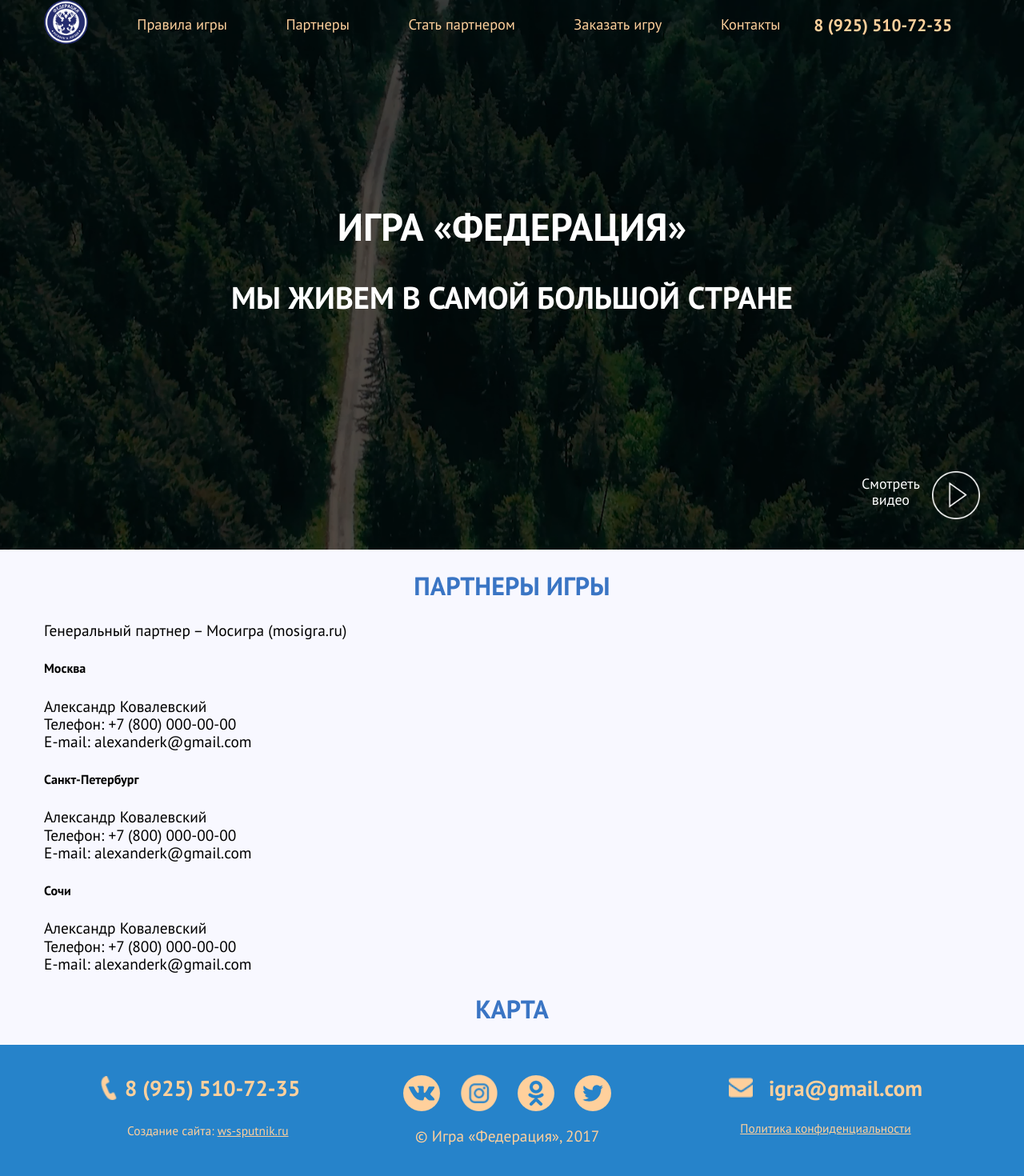
After one commit to Jeorgeo/171009-federation, a PHP site: page /partners.html in a window 1280 px wide. The commit adds this page. Shown: the whole page at 80% size. Run offline with PHP 8.4, Linux system fonts and the light colour scheme; some libraries are stand-ins or nearby versions.

Commit message:
171015-2100
Струтура "партнеры", "стать партнером"

```diff
--- a/css/style.css
+++ b/css/style.css
@@ -460,7 +460,7 @@ img {
   width: 90%;
 }
 
-.main h2,
+h2,
 .main h4 {
   text-transform: uppercase;
   font-size: 32px;
--- /dev/null
+++ b/partners.html
@@ -0,0 +1,149 @@
+<!DOCTYPE html>
+<html lang="ru">
+  <head>
+    <meta charset="utf-8">
+    <title></title>
+    <meta name="keywords" content="Игра Федерация">
+    <meta name="description" content="Игра Федерация">
+    <meta name="viewport" content="width=device-width initial-scale=1.0">
+    <link href="img/favicon.ico" rel="shortcut icon" type="image/x-icon" />
+    <link rel="stylesheet" type="text/css" href="css/normalize.css">
+    <link rel="stylesheet" type="text/css" href="css/style.css">
+    <link href="https://fonts.googleapis.com/css?family=PT+Sans:400,400i,700,700i&amp;subset=cyrillic" rel="stylesheet">
+  </head>
+  <body>
+    <header class="main-header">
+      <div class="container">
+        <div class="top-header clearfix">
+          <div class="left-panel">
+            <div id="js-toggle" class="left-panel__menu-toggle">
+              <button class="header-menu-toggle"><span>menu</span></button>
+            </div>
+            <nav class="mobile-menu">
+              <ul>
+                <li>Правила игры</li>
+                <li>Партнеры</li>
+                <li>Стать партнером</li>
+                <li>Заказать игру</li>
+                <li>Контакты</li>
+              </ul>
+            </nav>
+          </div>
+          <div class="logo-box">
+            <img src="img/fed_logo.png" alt="Игра Федерация Логотип">
+          </div>
+          <nav class="main-menu clearfix">
+            <ul>
+              <li>Правила игры</li>
+              <li>Партнеры</li>
+              <li>Стать партнером</li>
+              <li>Заказать игру</li>
+              <li>Контакты</li>
+            </ul>
+          </nav>
+          <div class="contacts-box">
+            <a href="tel:89255107239">
+              <span class="phone_icon"></span>
+              <span class="phone_text">8 (925) 510-72-35</span>
+            </a>
+          </div>
+        </div>
+        <div class="middle-header">
+          <h1>
+            Игра «Федерация»
+          </h1>
+          <p>
+            Мы живем в самой большой стране
+          </p>
+        </div>
+        <div class="bottom-header">
+          <a href="#">
+            <span class="video_text">Смотреть<br> видео</span>
+            <span class="video_btn"></span>
+          </a>
+        </div>
+      </div>
+      <span class="follow_button">Вниз</span>
+    </header>
+    <main class="partners">
+      <section class="partners__list">
+        <div class="container">
+          <h2>
+            Партнеры игры
+          </h2>
+          <p>
+            Генеральный партнер – Мосигра  (mosigra.ru)
+          </p>
+          <div class="flex-row">
+            <article class="flex-cols col-3">
+              <h5>Москва</h5>
+              <p>
+                Александр Ковалевский<br>
+                Телефон: +7 (800) 000-00-00<br>
+                E-mail: alexanderk@gmail.com
+              </p>
+            </article>
+            <article class="flex-cols col-3">
+              <h5>Санкт-Петербург</h5>
+              <p>
+                Александр Ковалевский<br>
+                Телефон: +7 (800) 000-00-00<br>
+                E-mail: alexanderk@gmail.com
+              </p>
+            </article>
+            <article class="flex-cols col-3">
+              <h5>Сочи</h5>
+              <p>
+                Александр Ковалевский<br>
+                Телефон: +7 (800) 000-00-00<br>
+                E-mail: alexanderk@gmail.com
+              </p>
+            </article>
+          </div>
+        </div>
+      </section>
+      <section class="partners__map">
+        <h2>
+          Карта
+        </h2>
+      </section>
+    </main>
+    <footer>
+      <div class="container clearfix">
+        <div class="contacts-box phone">
+          <a href="tel:89255107239">
+            <span class="phone_icon"></span>
+            <span class="phone_text">8 (925) 510-72-35</span>
+          </a>
+        </div>
+        <div class="footer-right">
+          <div class="contacts-box">
+            <a href="mailto:igra@gmail.com">
+              <span class="mail_icon"></span>
+              <span class="mail_text">igra@gmail.com</span>
+            </a>
+          </div>
+          <a class="policy" href="#">Политика конфиденциальности</a>
+        </div>
+        <div class="footer-center">
+          <div class="box-social">
+            <span class="social-icons social_vk"><a href="https://vk.com/id402797950">В контакте</a></span>
+            <span class="social-icons social_instagram"><a href="https://www.instagram.com/rusfedgame">Инстаграмм</a></span>
+            <span class="social-icons social_ok"><a href="https://ok.ru/profile/570383914077">Одноклассники</a></span>
+            <span class="social-icons social_tw"><a href="https://twitter.com/rfigra">Твиттер</a></span>
+          </div>
+          <p class="box-copy">
+            © Игра «Федерация», 2017
+          </p>
+        </div>
+        <p class="box-production">
+          Создание сайта: <a href="http://ws-sputnik.ru/">ws-sputnik.ru</a>
+        </p>
+      </div>
+    </footer>
+    <script type="text/javascript" src="js/jquery-3.2.0.min.js"></script>
+    <script type="text/javascript" src="js/jquery-migrate-1.4.1.min.js"></script>
+    <script type="text/javascript" src="slick/slick_min.js"></script>
+    <script type="text/javascript" src="js/slider.js"></script>
+  </body>
+</html>
```
